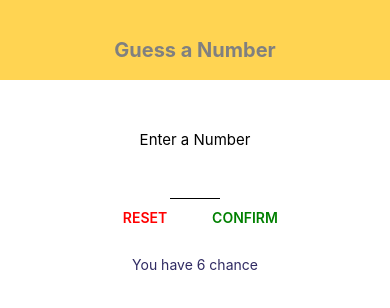
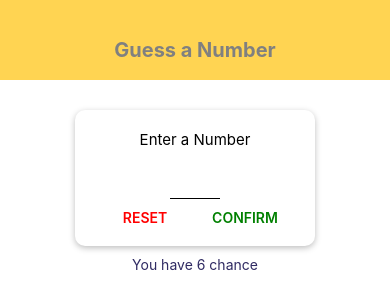
Before and after one commit to rachitgupta98/Guess-a-Number-App-React-Native, a React Native app: screen / in a window 390 px wide. Both pictures are taken after a click on the button "START GAME". Shown: the top 308 px of the page. Built offline with nearby package versions, Linux system fonts and the light colour scheme.

Commit message:
App completed

```diff
--- a/components/customCard.js
+++ b/components/customCard.js
@@ -16,6 +16,10 @@ const styles = StyleSheet.create({
     borderRadius: 10,
     padding: 20,
     marginVertical: 10,
+    shadowColor: "black",
+    shadowOffset: { width: 0, height: 2 },
+    shadowRadius: 6,
+    shadowOpacity: 0.26,
   },
 });
 export default Card;
```
